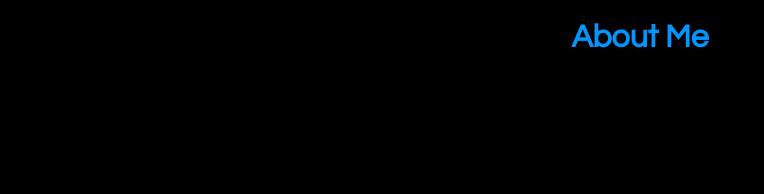
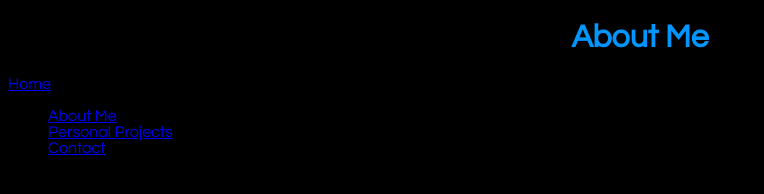
Before and after one commit to CJWatson14/Personal-Online-Portfolio, a plain HTML site: page About Me.html in a window 1280 px wide. Shown: the whole page, without its empty margins (0-764 px from the left). Drawn offline with Linux system fonts and the light colour scheme.

Commit message:
Added basic nav bar with colour and font theme implemented

```diff
--- a/About Me.css
+++ b/About Me.css
@@ -8,3 +8,7 @@ h1 {
 body {
     background-color: black;
 }
+
+nav {
+    font-family: "Century Gothic", CenturyGothic, Geneva, AppleGothic, sans-serif;
+}
--- a/About Me.html
+++ b/About Me.html
@@ -9,6 +9,19 @@
   <body>
     <h1> About Me </h1>
 
+    <nav>
+      <a href="Home Page.html">Home</a>
+      <ul class="list">
+        <li><a href="About Me.html">About Me</a></li>
+        <li><a href="Personal Projects.html">Personal Projects</a></li>
+        <li><a href="Contact Page.html">Contact</a></li>
+      </ul>
+
+    </nav>
+
+
+
+
 
   </body>
 </html>
--- a/Contact Me.css
+++ b/Contact Page.css
@@ -8,3 +8,7 @@ h1 {
 body {
     background-color: black;
 }
+
+nav {
+    font-family: "Century Gothic", CenturyGothic, Geneva, AppleGothic, sans-serif;
+}
--- a/Home Page.css
+++ b/Home Page.css
@@ -8,3 +8,7 @@ h1 {
 body {
     background-color: black;
 }
+
+nav {
+    font-family: "Century Gothic", CenturyGothic, Geneva, AppleGothic, sans-serif;
+}
--- a/Personal Projects.css
+++ b/Personal Projects.css
@@ -8,3 +8,7 @@ h1 {
 body {
     background-color: black;
 }
+
+nav {
+    font-family: "Century Gothic", CenturyGothic, Geneva, AppleGothic, sans-serif;
+}
```
Also changed, not shown: Contact Page.html (+12 -0 lines), Home Page.html (+9 -0 lines), Personal Projects.html (+10 -0 lines), 1 other file.
